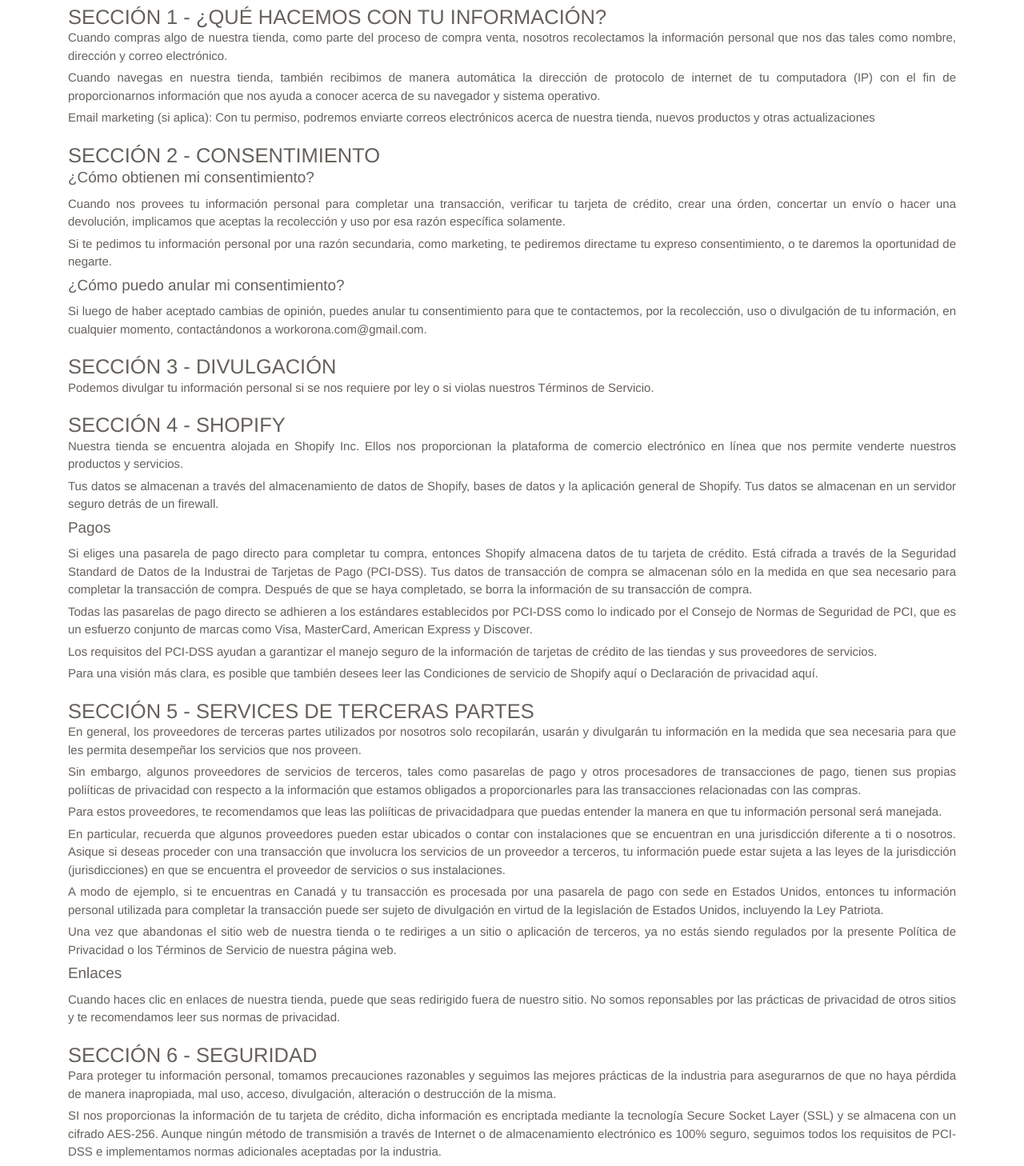
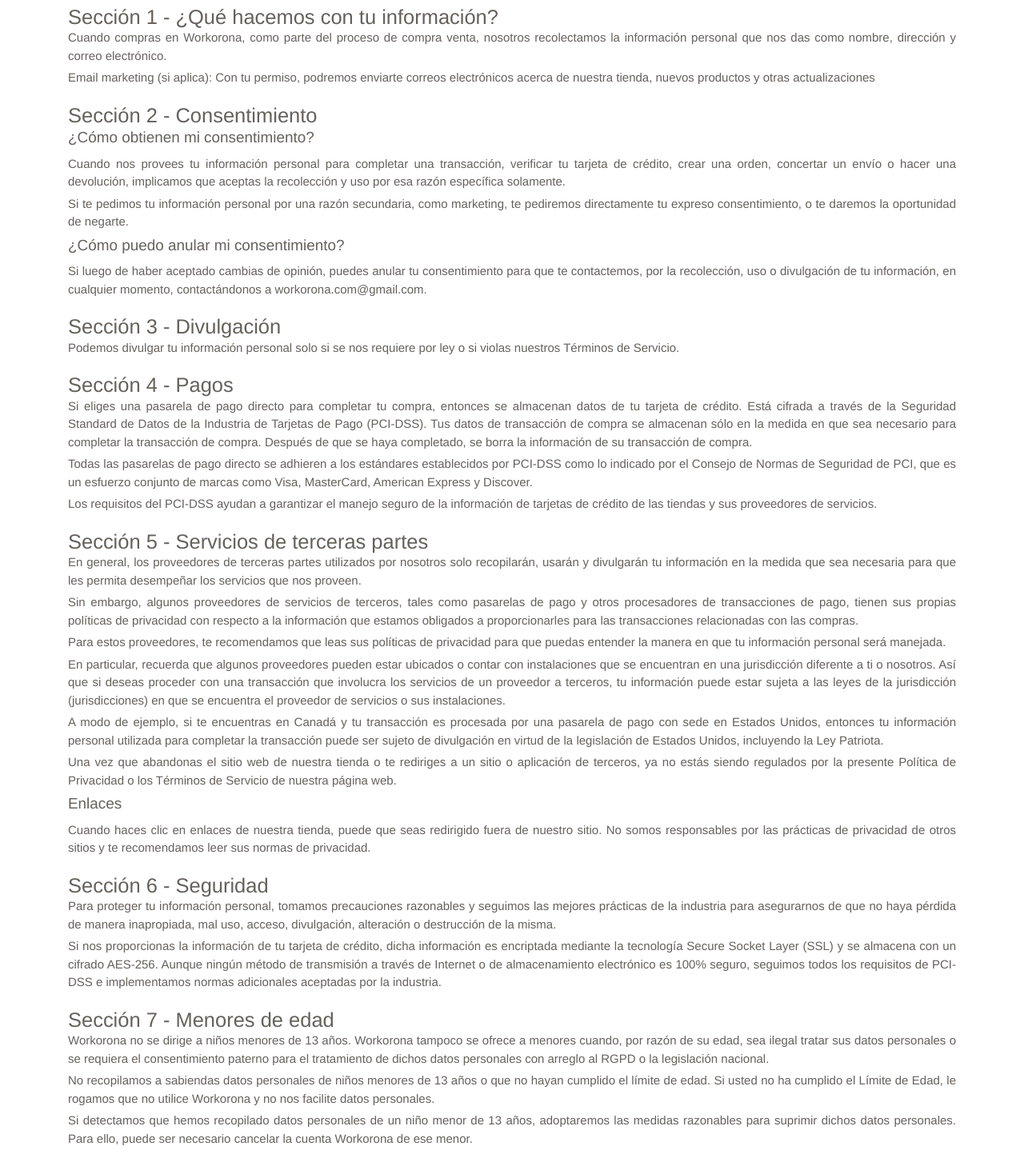
Before and after one commit to sebassium/workorona, a React (Create React App) app: page /privacidad in a window 1280 px wide. Shown: the part 320-1778 px from the top of the page at 80% size. Built offline with nearby package versions, Linux system fonts and the light colour scheme.

Commit message:
Add new  data policy and wapp business number

```diff
--- a/src/views/DataPolicy/dataPolicy.md
+++ b/src/views/DataPolicy/dataPolicy.md
@@ -1,52 +1,42 @@
-### SECCIÓN 1 - ¿QUÉ HACEMOS CON TU INFORMACIÓN?
+### Sección 1 - ¿Qué hacemos con tu información?
 
-Cuando compras algo de nuestra tienda, como parte del proceso de compra venta, nosotros recolectamos la información personal que nos das tales como nombre, dirección y correo electrónico.
-
-Cuando navegas en nuestra tienda, también recibimos de manera automática la dirección de protocolo de internet de tu computadora (IP) con el fin de proporcionarnos información que nos ayuda a conocer acerca de su navegador y sistema operativo.
+Cuando compras en Workorona, como parte del proceso de compra venta, nosotros recolectamos la información personal que nos das como nombre, dirección y correo electrónico.
 
 Email marketing (si aplica): Con tu permiso, podremos enviarte correos electrónicos acerca de nuestra tienda, nuevos productos y otras actualizaciones
 
-### SECCIÓN 2 - CONSENTIMIENTO
+### Sección 2 - Consentimiento
 
 ##### ¿Cómo obtienen mi consentimiento?
 
-Cuando nos provees tu información personal para completar una transacción, verificar tu tarjeta de crédito, crear una órden, concertar un envío o hacer una devolución, implicamos que aceptas la recolección y uso por esa razón específica solamente.
+Cuando nos provees tu información personal para completar una transacción, verificar tu tarjeta de crédito, crear una orden, concertar un envío o hacer una devolución, implicamos que aceptas la recolección y uso por esa razón específica solamente.
 
-Si te pedimos tu información personal por una razón secundaria, como marketing, te pediremos directame tu expreso consentimiento, o te daremos la oportunidad de negarte.
+Si te pedimos tu información personal por una razón secundaria, como marketing, te pediremos directamente tu expreso consentimiento, o te daremos la oportunidad de negarte.
 
 ##### ¿Cómo puedo anular mi consentimiento?
 
 Si luego de haber aceptado cambias de opinión, puedes anular tu consentimiento para que te contactemos, por la recolección, uso o divulgación de tu información, en cualquier momento, contactándonos a workorona.com@gmail.com.
 
-### SECCIÓN 3 - DIVULGACIÓN
+### Sección 3 - Divulgación
 
-Podemos divulgar tu información personal si se nos requiere por ley o si violas nuestros Términos de Servicio.
+Podemos divulgar tu información personal solo si se nos requiere por ley o si violas nuestros Términos de Servicio.
 
-### SECCIÓN 4 - SHOPIFY
+### Sección 4 - Pagos
 
-Nuestra tienda se encuentra alojada en Shopify Inc. Ellos nos proporcionan la plataforma de comercio electrónico en línea que nos permite venderte nuestros productos y servicios.
-
-Tus datos se almacenan a través del almacenamiento de datos de Shopify, bases de datos y la aplicación general de Shopify. Tus datos se almacenan en un servidor seguro detrás de un firewall.
-
-##### Pagos
-
-Si eliges una pasarela de pago directo para completar tu compra, entonces Shopify almacena datos de tu tarjeta de crédito. Está cifrada a través de la Seguridad Standard de Datos de la Industrai de Tarjetas de Pago (PCI-DSS). Tus datos de transacción de compra se almacenan sólo en la medida en que sea necesario para completar la transacción de compra. Después de que se haya completado, se borra la información de su transacción de compra.
+Si eliges una pasarela de pago directo para completar tu compra, entonces se almacenan datos de tu tarjeta de crédito. Está cifrada a través de la Seguridad Standard de Datos de la Industria de Tarjetas de Pago (PCI-DSS). Tus datos de transacción de compra se almacenan sólo en la medida en que sea necesario para completar la transacción de compra. Después de que se haya completado, se borra la información de su transacción de compra.
 
 Todas las pasarelas de pago directo se adhieren a los estándares establecidos por PCI-DSS como lo indicado por el Consejo de Normas de Seguridad de PCI, que es un esfuerzo conjunto de marcas como Visa, MasterCard, American Express y Discover.
 
 Los requisitos del PCI-DSS ayudan a garantizar el manejo seguro de la información de tarjetas de crédito de las tiendas y sus proveedores de servicios.
 
-Para una visión más clara, es posible que también desees leer las Condiciones de servicio de Shopify aquí o Declaración de privacidad aquí.
-
-### SECCIÓN 5 - SERVICES DE TERCERAS PARTES
+### Sección 5 - Servicios de terceras partes
 
 En general, los proveedores de terceras partes utilizados por nosotros solo recopilarán, usarán y divulgarán tu información en la medida que sea necesaria para que les permita desempeñar los servicios que nos proveen.
 
-Sin embargo, algunos proveedores de servicios de terceros, tales como pasarelas de pago y otros procesadores de transacciones de pago, tienen sus propias poliíticas de privacidad con respecto a la información que estamos obligados a proporcionarles para las transacciones relacionadas con las compras.
+Sin embargo, algunos proveedores de servicios de terceros, tales como pasarelas de pago y otros procesadores de transacciones de pago, tienen sus propias políticas de privacidad con respecto a la información que estamos obligados a proporcionarles para las transacciones relacionadas con las compras.
 
-Para estos proveedores, te recomendamos que leas las poliíticas de privacidadpara que puedas entender la manera en que tu información personal será manejada.
+Para estos proveedores, te recomendamos que leas sus políticas de privacidad para que puedas entender la manera en que tu información personal será manejada.
 
-En particular, recuerda que algunos proveedores pueden estar ubicados o contar con instalaciones que se encuentran en una jurisdicción diferente a ti o nosotros. Asique si deseas proceder con una transacción que involucra los servicios de un proveedor a terceros, tu información puede estar sujeta a las leyes de la jurisdicción (jurisdicciones) en que se encuentra el proveedor de servicios o sus instalaciones.
+En particular, recuerda que algunos proveedores pueden estar ubicados o contar con instalaciones que se encuentran en una jurisdicción diferente a ti o nosotros. Así que si deseas proceder con una transacción que involucra los servicios de un proveedor a terceros, tu información puede estar sujeta a las leyes de la jurisdicción (jurisdicciones) en que se encuentra el proveedor de servicios o sus instalaciones.
 
 A modo de ejemplo, si te encuentras en Canadá y tu transacción es procesada por una pasarela de pago con sede en Estados Unidos, entonces tu información personal utilizada para completar la transacción puede ser sujeto de divulgación en virtud de la legislación de Estados Unidos, incluyendo la Ley Patriota.
 
@@ -54,25 +44,29 @@
 
 ##### Enlaces
 
-Cuando haces clic en enlaces de nuestra tienda, puede que seas redirigido fuera de nuestro sitio. No somos reponsables por las prácticas de privacidad de otros sitios y te recomendamos leer sus normas de privacidad.
+Cuando haces clic en enlaces de nuestra tienda, puede que seas redirigido fuera de nuestro sitio. No somos responsables por las prácticas de privacidad de otros sitios y te recomendamos leer sus normas de privacidad.
 
-### SECCIÓN 6 - SEGURIDAD
+### Sección 6 - Seguridad
 
 Para proteger tu información personal, tomamos precauciones razonables y seguimos las mejores prácticas de la industria para asegurarnos de que no haya pérdida de manera inapropiada, mal uso, acceso, divulgación, alteración o destrucción de la misma.
 
-SI nos proporcionas la información de tu tarjeta de crédito, dicha información es encriptada mediante la tecnología Secure Socket Layer (SSL) y se almacena con un cifrado AES-256. Aunque ningún método de transmisión a través de Internet o de almacenamiento electrónico es 100% seguro, seguimos todos los requisitos de PCI-DSS e implementamos normas adicionales aceptadas por la industria.
+Si nos proporcionas la información de tu tarjeta de crédito, dicha información es encriptada mediante la tecnología Secure Socket Layer (SSL) y se almacena con un cifrado AES-256. Aunque ningún método de transmisión a través de Internet o de almacenamiento electrónico es 100% seguro, seguimos todos los requisitos de PCI-DSS e implementamos normas adicionales aceptadas por la industria.
 
-### SECCIÓN 7 - EDAD DE CONSENTIMIENTO
+### Sección 7 - Menores de edad
 
-Al utilizar este sitio, declaras que tienes al menos la mayoría de edad en tu estado o provincia de residencia, o que tienes la mayoría de edad en tu estado o provincia de residencia y que nos has dado tu consentimiento para permitir que cualquiera de tus dependientes menores use este sitio.
+Workorona no se dirige a niños menores de 13 años. Workorona tampoco se ofrece a menores cuando, por razón de su edad, sea ilegal tratar sus datos personales o se requiera el consentimiento paterno para el tratamiento de dichos datos personales con arreglo al RGPD o la legislación nacional.
 
-### SECCIÓN 8 - CAMBIOS A ESTA POLÍTICA DE PRIVACIDAD
+No recopilamos a sabiendas datos personales de niños menores de 13 años o que no hayan cumplido el límite de edad. Si usted no ha cumplido el Límite de Edad, le rogamos que no utilice Workorona y no nos facilite datos personales.
 
-Nos reservamos el derecho de modificar esta política de privacidad en cualquier momento, asique por favor revísala frecuentemente. Cambios y aclaraciones entrarán en vigencia inmediatamente después de su publicación en el sitio web. Si hacemos cambios materiales a esta política, notificaremos aquí que ha sido actualizada, por lo que cual estás enterado de qué información recopilamos, cómo y bajo qué circunstancias, si las hubiere, la utilizamos y/o divulgamos.
+Si detectamos que hemos recopilado datos personales de un niño menor de 13 años, adoptaremos las medidas razonables para suprimir dichos datos personales. Para ello, puede ser necesario cancelar la cuenta Workorona de ese menor.
+
+### Sección 8 - Cambios a esta política de privacidad
+
+Nos reservamos el derecho de modificar esta política de privacidad en cualquier momento, así que por favor revísala frecuentemente. Cambios y aclaraciones entrarán en vigencia inmediatamente después de su publicación en el sitio web. Si hacemos cambios materiales a esta política, notificaremos aquí que ha sido actualizada, por lo cual estás enterado de qué información recopilamos, cómo y bajo qué circunstancias, si las hubiere, la utilizamos y/o divulgamos.
 
 Si nuestra tienda es adquirida o fusionada con otra empresa, tu información puede ser transferida a los nuevos propietarios, para que podamos seguir vendiéndote productos.
 
-### PREGUNTAS E INFORMACIÓN DE CONTACTO
+### Preguntas e información de contacto
 
 Si quieres: acceder, corregir, enmendar o borrar cualquier información personal que poseamos sobre ti, registrar una queja, o simplemente quieres más información contacta a nuestro Oficial de Cumplimiento de Privacidad workorona.com@gmail.com.
 
--- a/src/views/Landing/SendSection/index.js
+++ b/src/views/Landing/SendSection/index.js
@@ -1,4 +1,5 @@
 import React, { Fragment } from "react";
+import { Link } from "react-router-dom";
 import { useFormik } from "formik";
 import * as Yup from "yup";
 
@@ -50,7 +51,7 @@
   };
 
   const sendMsg = (name, email, text) => {
-    const url = `https://api.whatsapp.com/send?phone=573103769786&text=Hola%20Workorona!%20Estoy%20interesad@%20en%20tus%20servicios.%20Nombre:%20${name},%20Correo:%20${email},%20Mensaje:%20${text}`;
+    const url = `https://api.whatsapp.com/send?phone=573053736984&text=Hola%20Workorona!%20Estoy%20interesad@%20en%20tus%20servicios.%20Nombre:%20${name},%20Correo:%20${email},%20Mensaje:%20${text}`;
     window.open(url, "_blank");
   };
 
@@ -105,6 +106,11 @@
                   value={text}
                   invalid={errors.text && touched.text ? true : false}
                 />
+                <p className="mt-3">
+                  Al enviarnos tu solicitud estás aceptando nuestros{" "}
+                  <Link to="/terminos">términos y condiciones</Link> y{" "}
+                  <Link to="/privacidad">políticas de privacidad.</Link>
+                </p>
                 <FormText className="text-danger">{errors.text}</FormText>
                 <Row>
                   <Col className="ml-auto mr-auto text-center">
```
